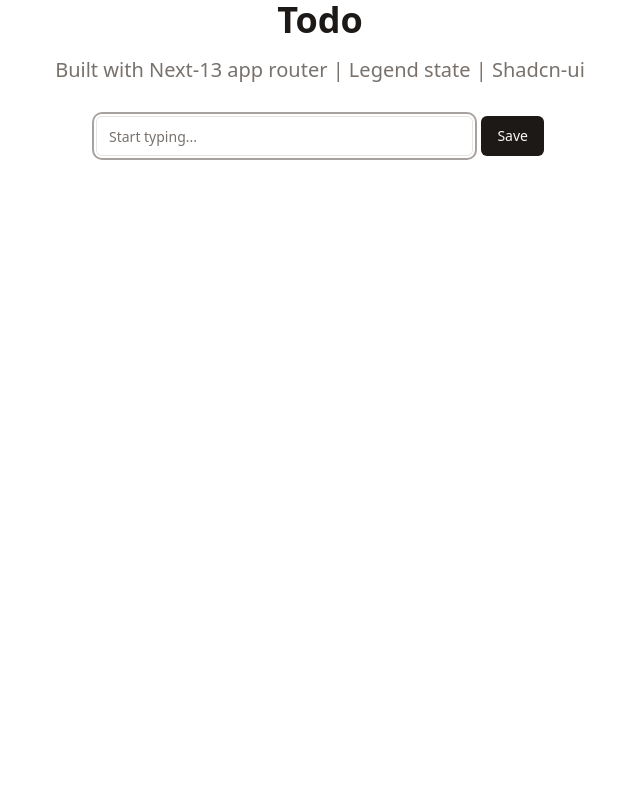
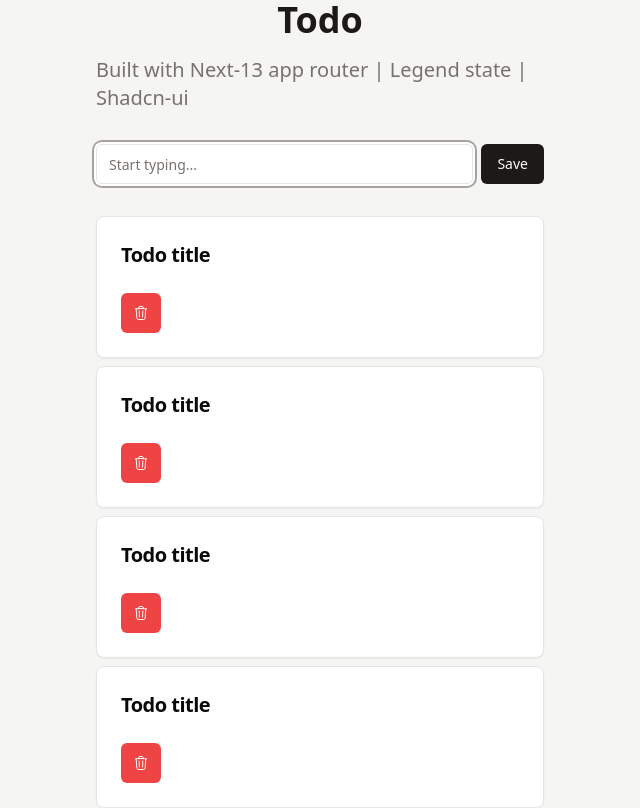
Before and after one commit to harshmangalam/nextjs-legend-state-shadcn-ui-todo, a Next.js app: page / in a window 1280 px wide. Shown: the whole page, without its empty margins (320-960 px from the left). Built offline with nearby package versions, Linux system fonts and the light colour scheme.

Commit message:
added todo component

```diff
--- a/app/layout.tsx
+++ b/app/layout.tsx
@@ -14,7 +14,7 @@ export default function RootLayout({
 }) {
   return (
     <html lang="en">
-      <body>{children}</body>
+      <body className="min-h-screen max-w-md mx-auto bg-muted">{children}</body>
     </html>
   );
 }
--- a/app/page.tsx
+++ b/app/page.tsx
@@ -1,3 +1,4 @@
+import Todo from "@/components/todo";
 import { Button } from "@/components/ui/button";
 import { Input } from "@/components/ui/input";
 
@@ -15,6 +16,12 @@ export default function Home() {
         <Input type="text" placeholder="Start typing..." autoFocus />
         <Button type="submit">Save</Button>
       </section>
+
+      <section className="mt-8 flex flex-col gap-y-2">
+        {[...new Array(4)].map((todo) => (
+          <Todo />
+        ))}
+      </section>
     </div>
   );
 }
--- /dev/null
+++ b/components/todo.tsx
@@ -0,0 +1,39 @@
+import {
+  Card,
+  CardContent,
+  CardDescription,
+  CardFooter,
+  CardHeader,
+  CardTitle,
+} from "@/components/ui/card";
+import { Button } from "./ui/button";
+
+export default function Todo() {
+  return (
+    <Card>
+      <CardHeader>
+        <CardTitle className="text-xl">Todo title</CardTitle>
+      </CardHeader>
+
+      <CardFooter>
+        <Button size={"icon"} variant={"destructive"}>
+          <svg
+            fill="none"
+            stroke="currentColor"
+            stroke-width="1.5"
+            viewBox="0 0 24 24"
+            xmlns="http://www.w3.org/2000/svg"
+            aria-hidden="true"
+            className="w-4 h-4"
+          >
+            <path
+              stroke-linecap="round"
+              stroke-linejoin="round"
+              d="M14.74 9l-.346 9m-4.788 0L9.26 9m9.968-3.21c.342.052.682.107 1.022.166m-1.022-.165L18.16 19.673a2.25 2.25 0 01-2.244 2.077H8.084a2.25 2.25 0 01-2.244-2.077L4.772 5.79m14.456 0a48.108 48.108 0 00-3.478-.397m-12 .562c.34-.059.68-.114 1.022-.165m0 0a48.11 48.11 0 013.478-.397m7.5 0v-.916c0-1.18-.91-2.164-2.09-2.201a51.964 51.964 0 00-3.32 0c-1.18.037-2.09 1.022-2.09 2.201v.916m7.5 0a48.667 48.667 0 00-7.5 0"
+            ></path>
+          </svg>
+        </Button>
+      </CardFooter>
+    </Card>
+  );
+}
```
